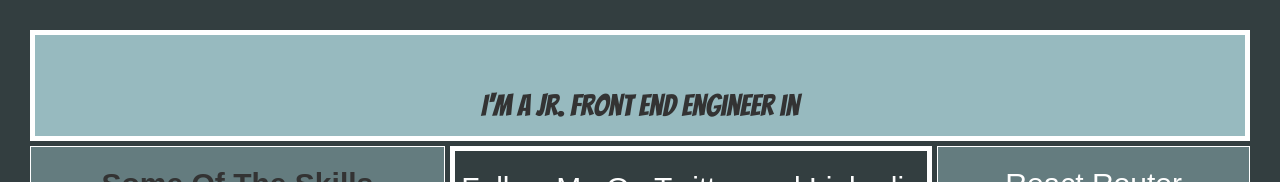
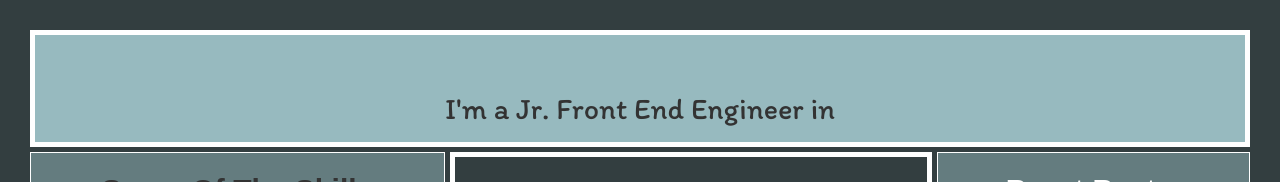
Before and after one commit to bdog72/Final_Portfolio_2017, a React app: page / in a window 1280 px wide. Shown: the top 182 px of the page. Built offline with nearby package versions, Linux system fonts and the light colour scheme; no server answers; a web font is replaced by a local one.

Commit message:
made some more font changes

```diff
--- a/src/styles/grid.scss
+++ b/src/styles/grid.scss
@@ -53,7 +53,8 @@
 }
 
 .bio {
-  font-family: 'Bangers', cursive;
+  font-family: 'Itim', cursive;
+  font-size: 6vw;
 }
 
 .sidebarL {
```
